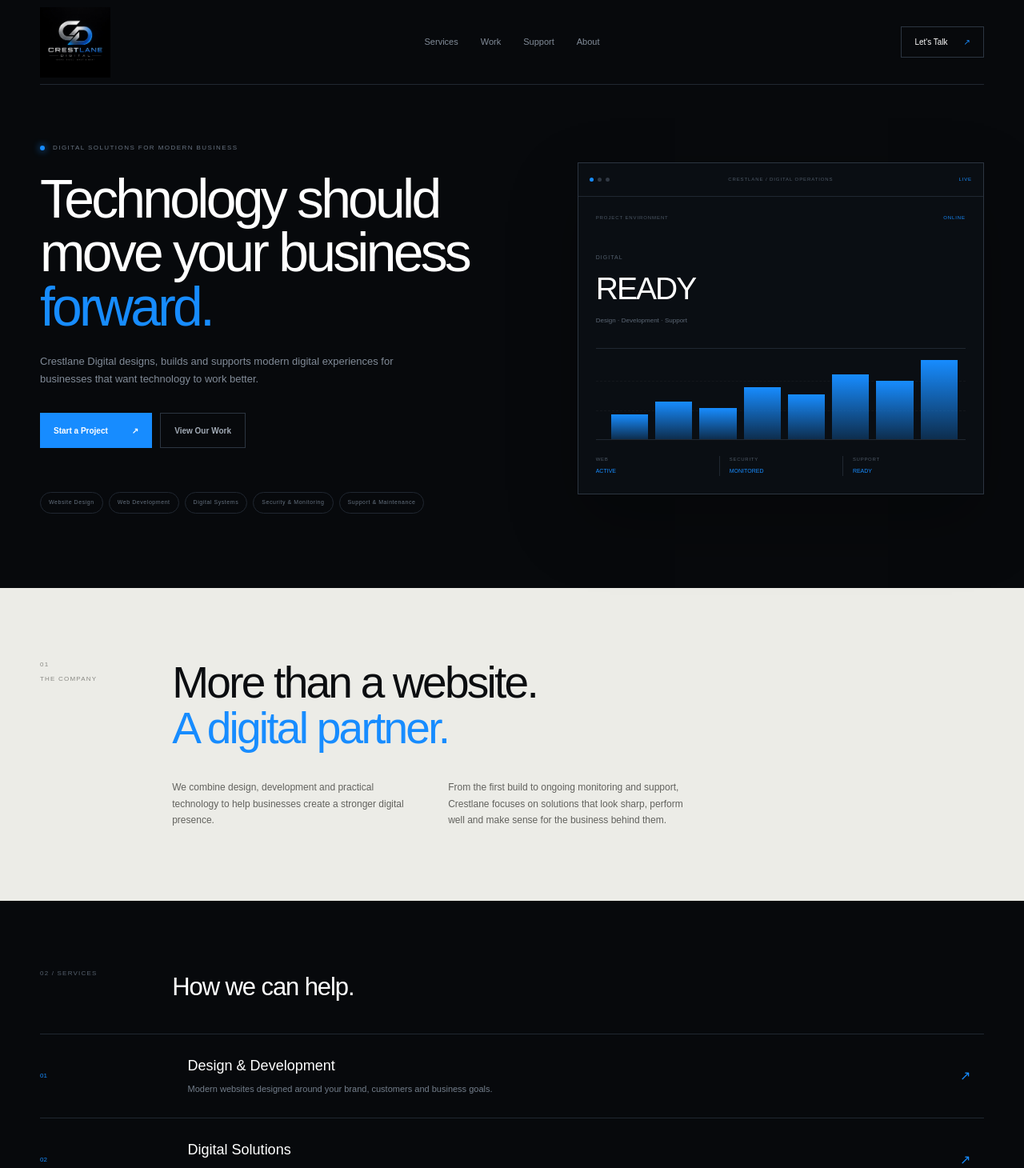
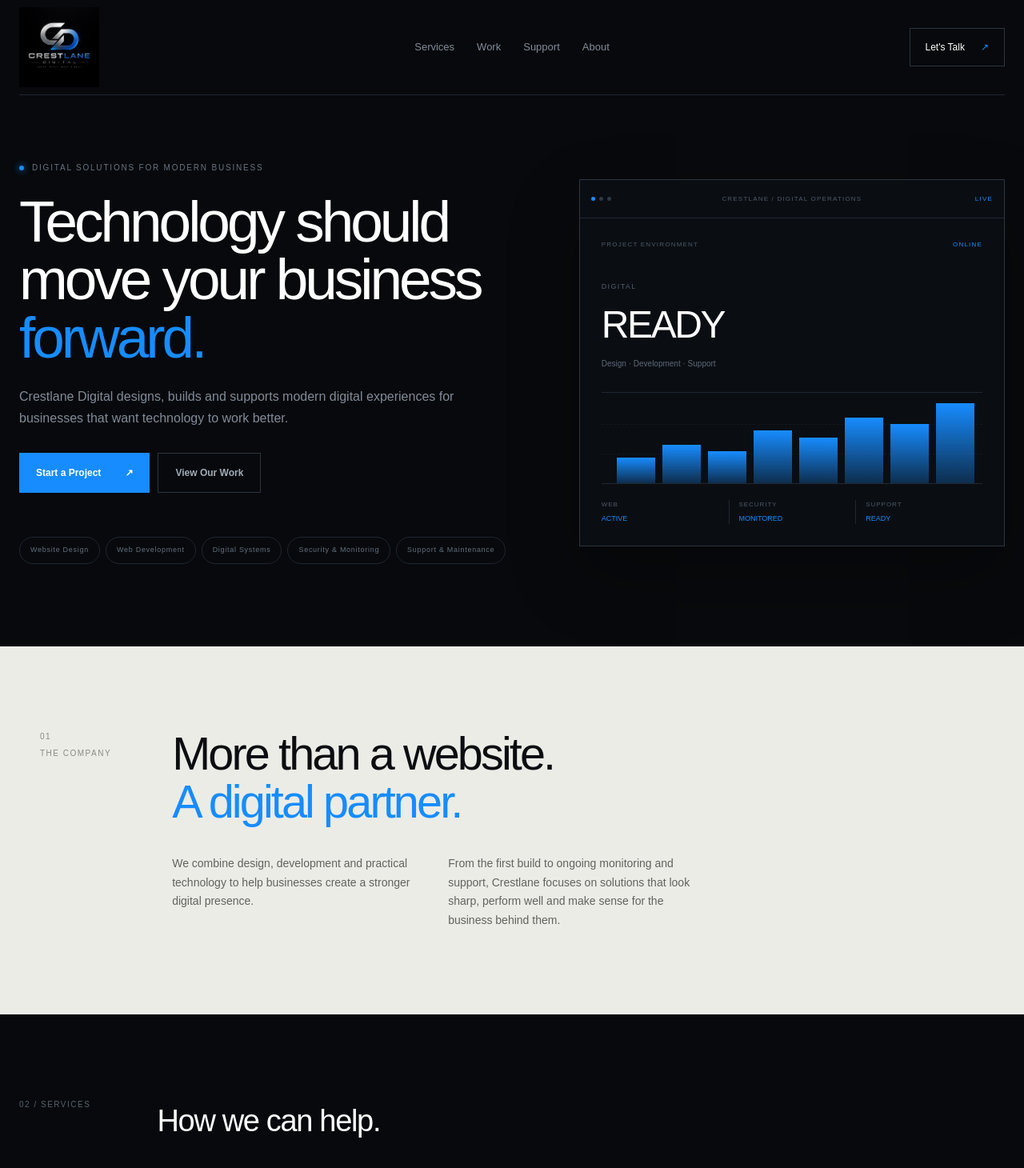
Before and after one commit to taenextlevelqbs-ops/crestlane-digital, a Next.js app: page / in a window 1280 px wide. Shown: the top 1460 px of the page at 80% size. Built offline with nearby package versions, Linux system fonts and the light colour scheme.

Commit message:
Update Crestlane Digital design and services

```diff
--- a/app/globals.css
+++ b/app/globals.css
@@ -905,3 +905,291 @@ footer > span {
     min-height: 82px;
   }
 }
+
+/* CRESTLANE FINAL SIZE PASS */
+
+.nav {
+  width: min(1240px, calc(100% - 48px));
+  height: 118px;
+}
+
+.brand {
+  width: 275px;
+  height: 100px;
+}
+
+.nav nav a {
+  font-size: 13px;
+}
+
+.navButton {
+  padding: 14px 19px;
+  font-size: 12px;
+}
+
+.hero {
+  width: min(1240px, calc(100% - 48px));
+  min-height: 690px;
+}
+
+.eyebrow {
+  font-size: 10px;
+}
+
+.hero h1 {
+  font-size: clamp(58px, 5.7vw, 80px);
+}
+
+.heroCopy > p {
+  max-width: 560px;
+  font-size: 16px;
+  line-height: 1.7;
+}
+
+.primaryButton,
+.secondaryButton {
+  min-height: 50px;
+  padding: 0 21px;
+  font-size: 12px;
+}
+
+.capabilities span {
+  padding: 9px 13px;
+  font-size: 9px;
+}
+
+.visualHeader {
+  height: 48px;
+  font-size: 8px;
+}
+
+.visualMain {
+  padding: 27px;
+}
+
+.visualLabel {
+  font-size: 8px;
+}
+
+.metric > span {
+  font-size: 9px;
+}
+
+.metric strong {
+  font-size: 48px;
+}
+
+.metric p {
+  font-size: 10px;
+}
+
+.systemMetrics span {
+  font-size: 8px;
+}
+
+.systemMetrics strong {
+  font-size: 9px;
+}
+
+.intro {
+  padding-top: 105px;
+  padding-bottom: 105px;
+}
+
+.introLabel {
+  font-size: 10px;
+}
+
+.introMain h2 {
+  font-size: clamp(45px, 4.5vw, 64px);
+}
+
+.introText p {
+  font-size: 14px;
+}
+
+.services,
+.work,
+.support,
+.cta {
+  width: min(1240px, calc(100% - 48px));
+  padding-top: 105px;
+  padding-bottom: 105px;
+}
+
+.sectionTitle > span,
+.supportIntro > span,
+.cta > div > span {
+  font-size: 10px;
+}
+
+.sectionTitle h2 {
+  font-size: 38px;
+}
+
+.serviceList article {
+  min-height: 125px;
+}
+
+.serviceNumber {
+  font-size: 10px;
+}
+
+.serviceList h3 {
+  font-size: 22px;
+}
+
+.serviceList p {
+  max-width: 590px;
+  font-size: 14px;
+}
+
+.serviceArrow {
+  font-size: 19px;
+}
+
+.bento {
+  grid-template-rows: 300px 300px;
+}
+
+.projectTop {
+  font-size: 8px;
+}
+
+.projectBottom span {
+  font-size: 8px;
+}
+
+.projectBottom h3 {
+  font-size: 20px;
+}
+
+.projectStatement {
+  padding: 30px;
+}
+
+.projectStatement > span {
+  font-size: 9px;
+}
+
+.projectStatement h3 {
+  font-size: 36px;
+}
+
+.projectStatement p {
+  font-size: 11px;
+}
+
+.supportIntro h2 {
+  font-size: 52px;
+}
+
+.supportIntro > p {
+  max-width: 500px;
+  font-size: 15px;
+}
+
+.supportIntro > a {
+  font-size: 12px;
+}
+
+.monitorHeader,
+.monitorFooter {
+  min-height: 50px;
+  font-size: 8px;
+}
+
+.monitorRows > div {
+  min-height: 68px;
+}
+
+.monitorRows p {
+  font-size: 13px;
+}
+
+.monitorRows strong {
+  font-size: 8px;
+}
+
+.monitorIcon {
+  font-size: 15px;
+}
+
+.cta h2 {
+  font-size: clamp(58px, 6vw, 78px);
+}
+
+.ctaRight p {
+  font-size: 15px;
+}
+
+.ctaRight a {
+  padding: 19px 0;
+  font-size: 14px;
+}
+
+footer {
+  width: min(1240px, calc(100% - 48px));
+  min-height: 145px;
+}
+
+footer img {
+  width: 265px;
+  height: 100px;
+}
+
+.footerLinks a {
+  font-size: 10px;
+}
+
+footer > span {
+  font-size: 9px;
+}
+
+@media (max-width: 800px) {
+  .brand {
+    width: 215px;
+    height: 80px;
+  }
+
+  .hero h1 {
+    font-size: 49px;
+  }
+
+  .heroCopy > p {
+    font-size: 15px;
+  }
+
+  .sectionTitle h2 {
+    font-size: 34px;
+  }
+
+  .serviceList h3 {
+    font-size: 19px;
+  }
+
+  .supportIntro h2 {
+    font-size: 42px;
+  }
+}
+
+@media (max-width: 520px) {
+  .hero h1 {
+    font-size: 42px;
+  }
+
+  .nav {
+    width: calc(100% - 30px);
+  }
+
+  .brand {
+    width: 185px;
+  }
+
+  .services,
+  .work,
+  .support,
+  .cta {
+    width: calc(100% - 30px);
+  }
+}
```
